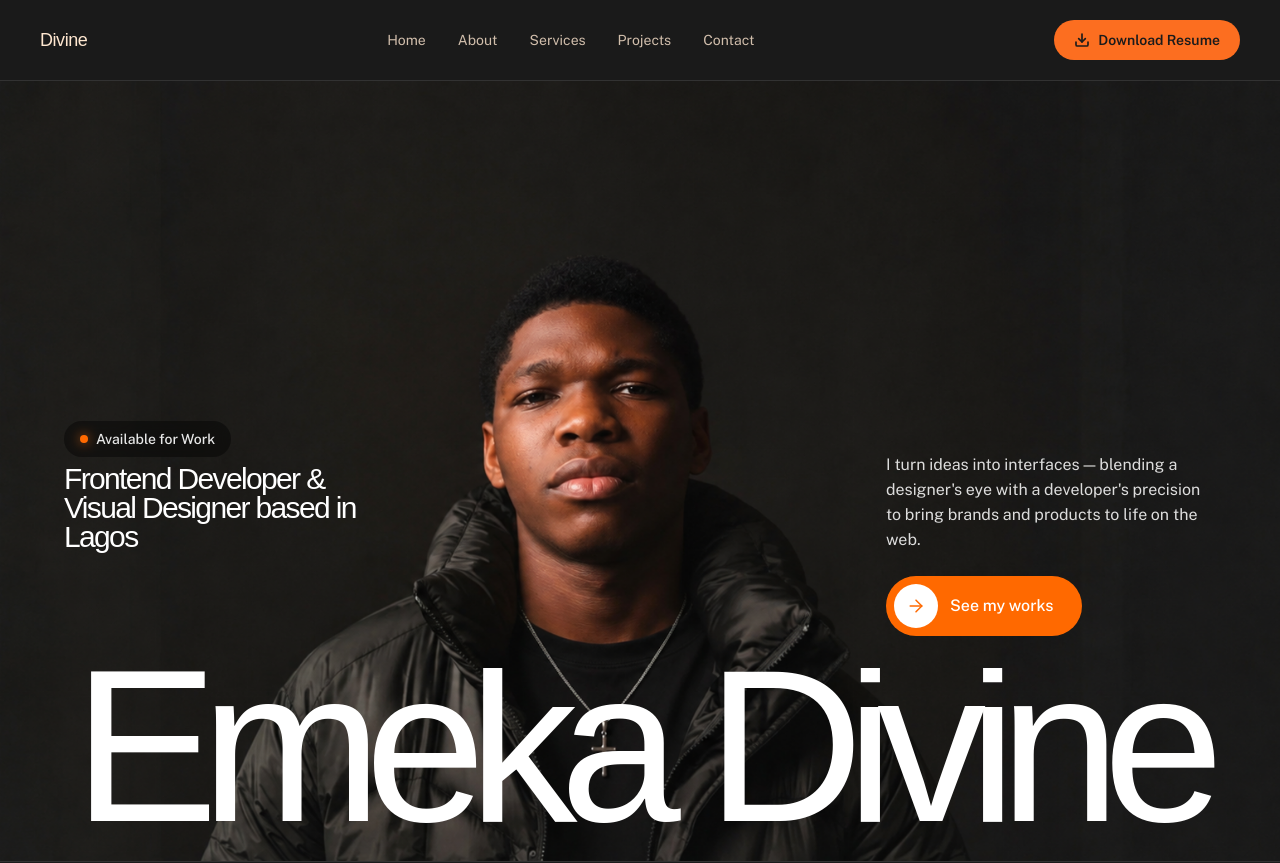
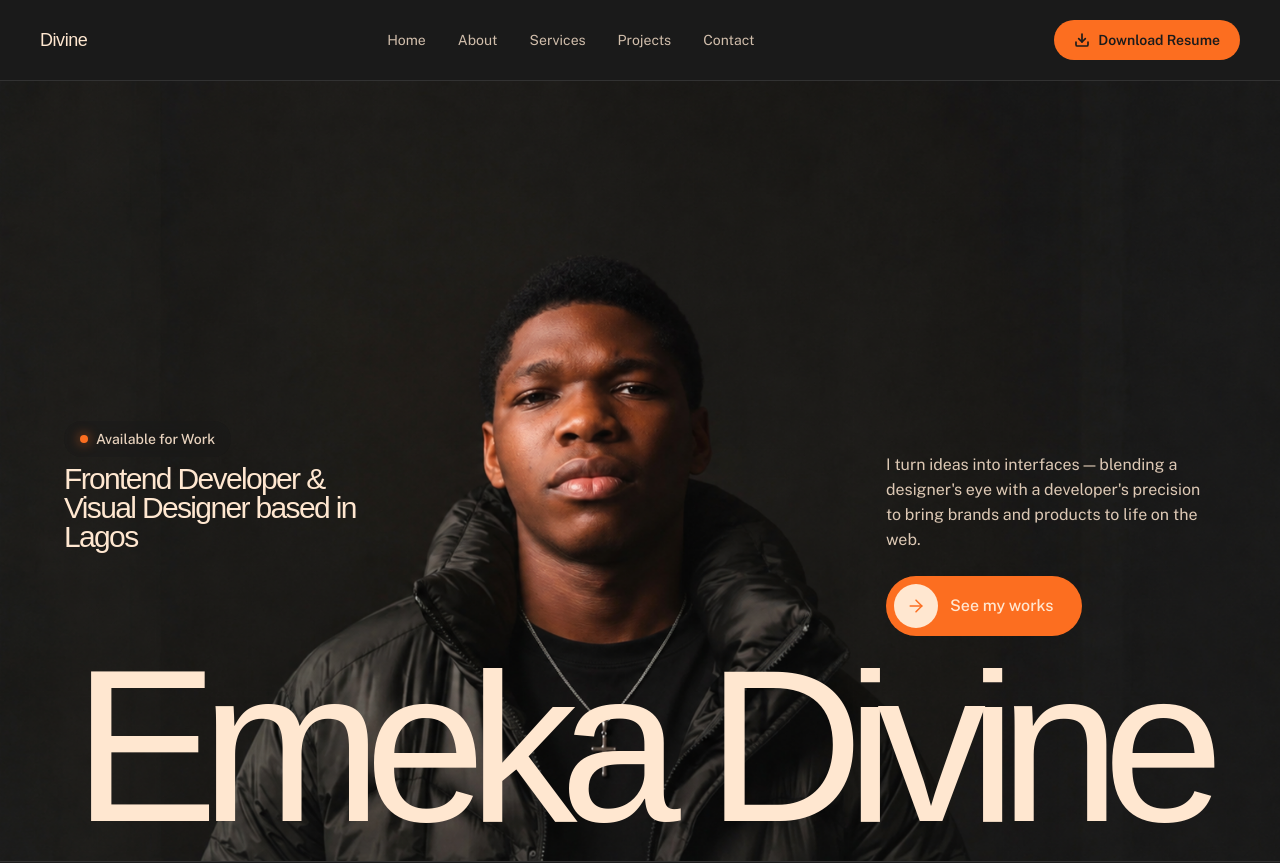
Before and after one commit to emeka-divine-exe/emeka-divine, a React (Vite) app: page / in a window 1280 px wide. Shown: the top 863 px of the page. Built offline with nearby package versions, Linux system fonts and the light colour scheme.

Commit message:
Update Hero component styles and colors

```diff
--- a/src/components/Hero.jsx
+++ b/src/components/Hero.jsx
@@ -11,8 +11,8 @@ export default function Hero() {
         h-[820px]
         w-full
         overflow-hidden
-        bg-[#181818]
-        text-white
+        bg-bg
+        text-cream
 
         sm:h-[780px]
         md:h-[720px]
@@ -111,7 +111,7 @@ export default function Hero() {
                   items-center
                   gap-2
                   rounded-full
-                  bg-black/40
+                  bg-bg/40
                   px-4
                   py-2
                   backdrop-blur-md
@@ -124,9 +124,11 @@ export default function Hero() {
                     h-2
                     w-2
                     rounded-full
-                    bg-orange-500
-                    shadow-[0_0_12px_rgba(249,115,22,0.8)]
+                    bg-accent
                   "
+                  style={{
+                    boxShadow: "0 0 12px rgba(252, 110, 32, 0.8)",
+                  }}
                 />
 
                 <span
@@ -134,7 +136,7 @@ export default function Hero() {
                     font-body
                     text-xs
                     font-medium
-                    text-white/90
+                    text-cream/90
                     md:text-sm
                   "
                 >
@@ -180,7 +182,7 @@ export default function Hero() {
                 font-body
                 text-sm
                 leading-[1.55]
-                text-white/85
+                text-cream/85
                 md:text-base
               "
             >
@@ -196,16 +198,16 @@ export default function Hero() {
                 items-center
                 gap-3
                 rounded-full
-                bg-orange-500
+                bg-accent
                 py-2
                 pl-2
                 pr-6
                 font-body
                 text-sm
                 font-medium
-                transition-colors
+                transition-opacity
                 duration-300
-                hover:bg-orange-400
+                hover:opacity-90
 
                 md:mt-6
                 md:pr-7
@@ -221,8 +223,8 @@ export default function Hero() {
                   items-center
                   justify-center
                   rounded-full
-                  bg-white
-                  text-orange-500
+                  bg-cream
+                  text-accent
                   transition-transform
                   duration-300
                   group-hover:translate-x-1
```
